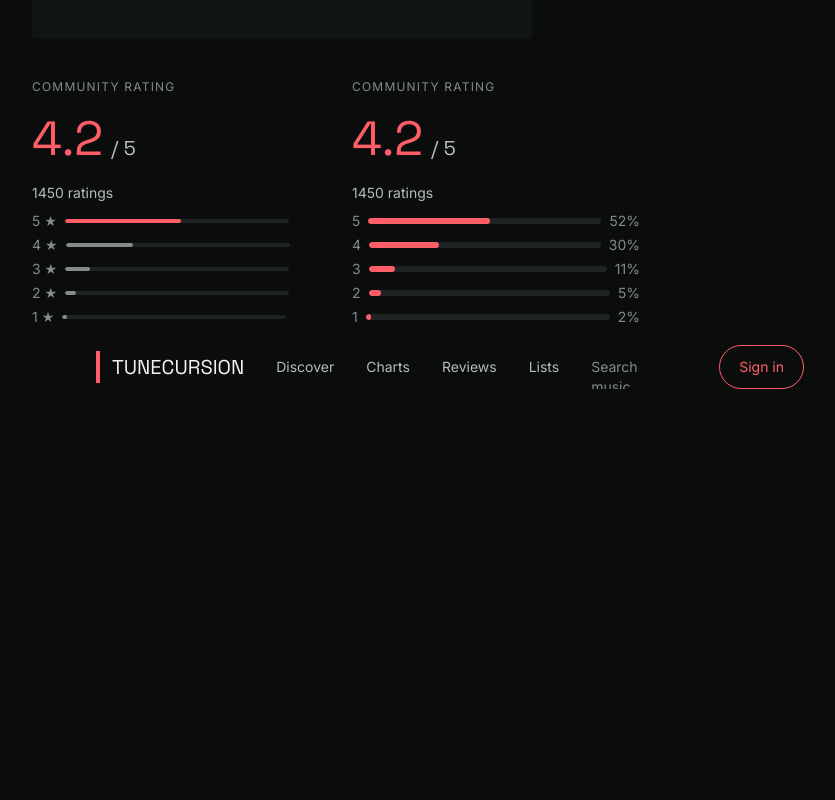
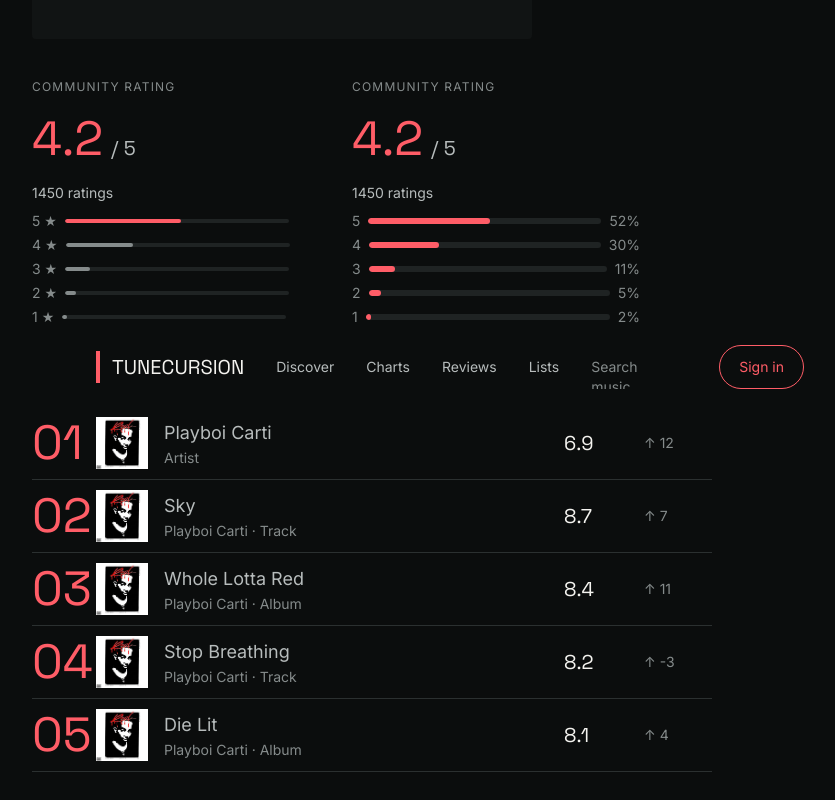
Before and after one commit to holydynamited/tunecursion, a React (Vite) app in the folder client/: page / in a window 1280 px wide. Shown: the part 2591-3391 px from the top of the page, without its empty margins (32-867 px from the left). Before the commit the page ends 3062 px from the top, so only its background shows below. Built offline with nearby package versions, Linux system fonts and the light colour scheme.

Commit message:
feat: add reusable ranked component

```diff
--- a/client/src/app/App.tsx
+++ b/client/src/app/App.tsx
@@ -14,6 +14,7 @@
 import RatingDistribution from "../shared/ui/RatingDistribution/RatingDistribution"
 import CommunityRating from "../shared/ui/CommunityRating/CommunityRating"
 import Header from "../shared/ui/Header/Header"
+import RankedMediaRow from "../shared/ui/RankedMediaRow/RankedMediaRow"
 
 
 import wlr from '../assets/wlr.jpg'
@@ -134,6 +135,58 @@
 
       <Header/>
 
+
+      <div className="flex flex-col">
+  <RankedMediaRow
+    type="artist"
+    rank={1}
+    imageSrc={wlr}
+    score={6.9}
+    change={12}
+    artistName="Playboi Carti"
+  />
+
+  <RankedMediaRow
+    type="track"
+    rank={2}
+    imageSrc={wlr}
+    title="Sky"
+    artistName="Playboi Carti"
+    score={8.7}
+    change={7}
+  />
+
+  <RankedMediaRow
+    type="album"
+    rank={3}
+    imageSrc={wlr}
+    title="Whole Lotta Red"
+    artistName="Playboi Carti"
+    score={8.4}
+    change={11}
+  />
+
+  <RankedMediaRow
+    type="track"
+    rank={4}
+    imageSrc={wlr}
+    title="Stop Breathing"
+    artistName="Playboi Carti"
+    score={8.2}
+    change={-3}
+  />
+
+  <RankedMediaRow
+    type="album"
+    rank={5}
+    imageSrc={wlr}
+    title="Die Lit"
+    artistName="Playboi Carti"
+    score={8.1}
+    change={4}
+  />
+</div>
+
     </div>
 
    </div>
--- /dev/null
+++ b/client/src/shared/ui/RankedMediaRow/RankedMediaRow.tsx
@@ -0,0 +1,76 @@
+type BaseProps = {
+  rank: number
+  imageSrc: string
+  score: number
+  change: number
+}
+
+type ArtistProps = BaseProps & {
+  type: 'artist'
+  artistName: string
+}
+
+type TrackProps = BaseProps & {
+  type: 'track'
+  title: string
+  artistName: string
+}
+
+type AlbumProps = BaseProps & {
+  type: 'album'
+  title: string
+  artistName: string
+}
+
+type Props = ArtistProps | TrackProps | AlbumProps
+
+export default function RankedMediaRow(props: Props) {
+  const {
+    rank,
+    imageSrc,
+    type,
+    score,
+    change,
+  } = props
+
+  const title = type === 'artist'
+    ? props.artistName
+    : props.title
+
+  const subtitle = type === 'artist'
+    ? 'Artist'
+    : `${props.artistName} · ${type[0].toUpperCase() + type.slice(1)}`
+
+  return (
+    <div className="inline-flex w-[680px] items-center gap-tc-16 border-b border-border">
+      <div className="w-[48px] font-display text-tc-48 font-medium leading-tc-52 text-accent">
+        {String(rank).padStart(2, '0')}
+      </div>
+
+      <img
+        src={imageSrc}
+        alt=""
+        draggable={false}
+        className="h-[52px] w-[52px] select-none object-cover"
+      />
+
+      <div className="inline-flex w-96 flex-col items-start gap-tc-2">
+        <div className="w-96 font-body text-tc-18 font-normal leading-tc-28 text-text-secondary">
+          {title}
+        </div>
+
+        <div className="w-96 font-body text-tc-14 font-normal leading-tc-20 text-text-muted">
+          {subtitle}
+        </div>
+      </div>
+
+      <div className="w-16 font-display text-tc-20 font-medium leading-tc-28 text-text-primary">
+        {score}
+      </div>
+
+      <div className="w-16 font-body text-tc-14 font-normal leading-tc-20 text-text-muted">
+        ↑ {change}
+      </div>
+    </div>
+  )
+}
```
